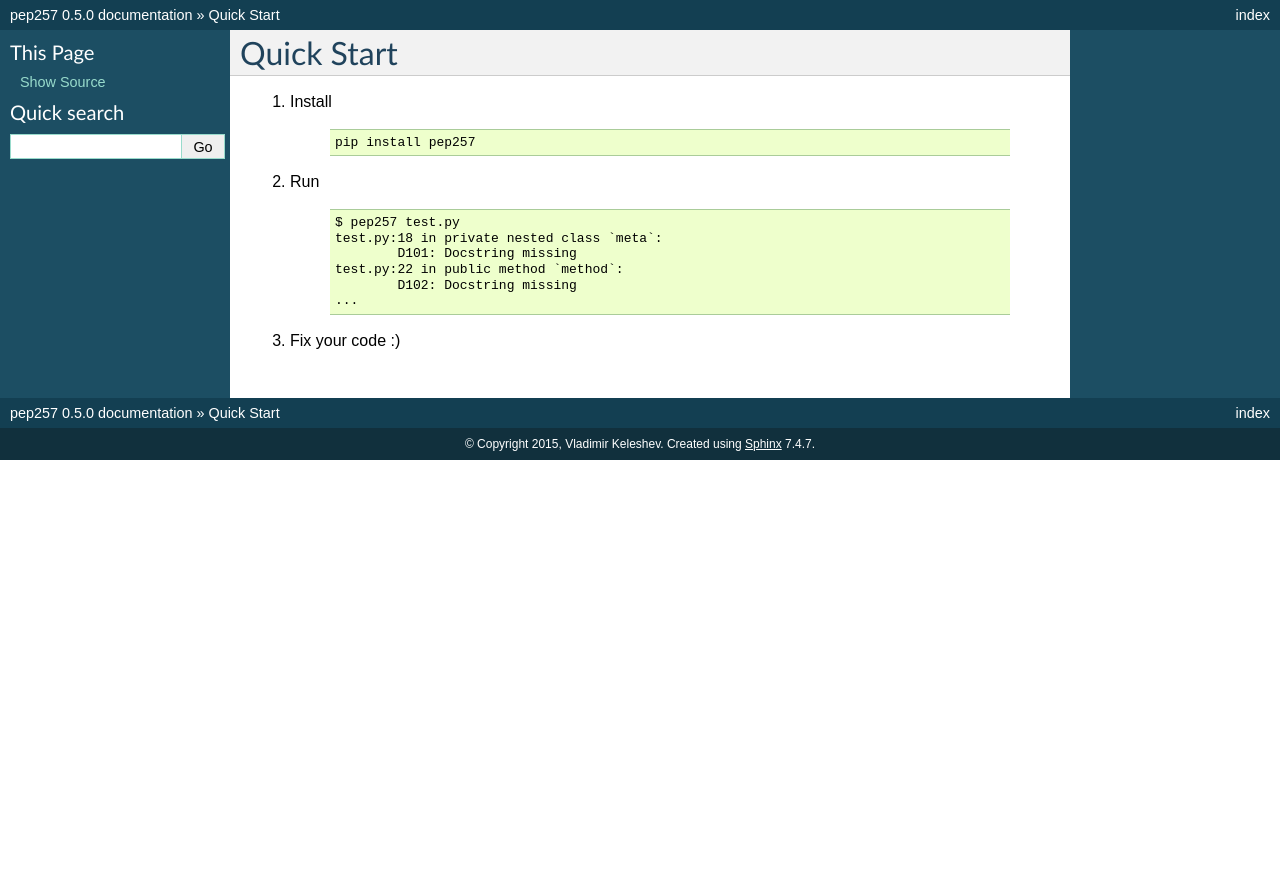
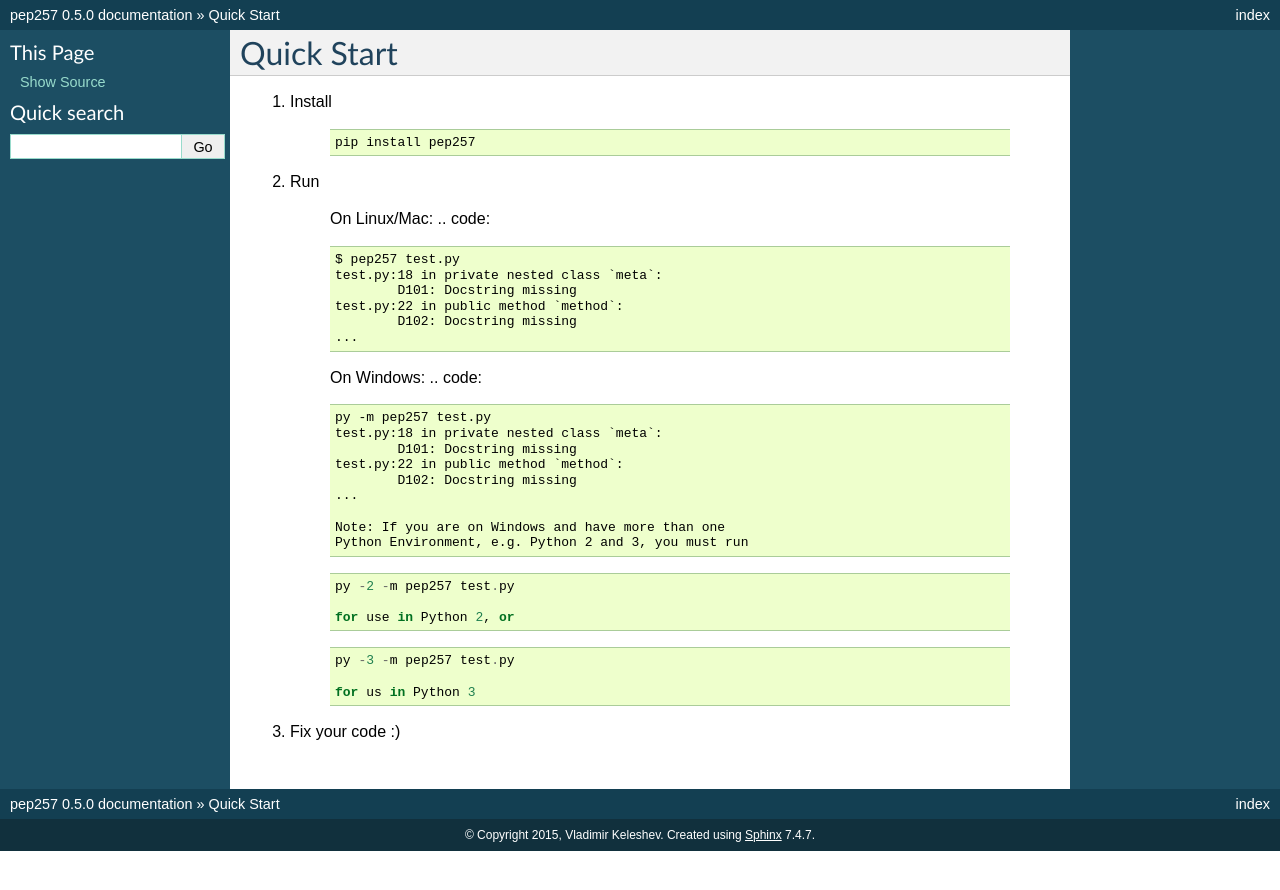
Before and after one commit to PyCQA/pydocstyle, a Sphinx documentation site: the page built from docs/quickstart.rst, in a window 1280 px wide. Shown: the top 890 px of the page. Built offline with Sphinx 7.4.7, drawn with Linux system fonts in a browser that asks for light colours.

Commit message:
Update quickstart.rst

```diff
--- a/docs/quickstart.rst
+++ b/docs/quickstart.rst
@@ -9,6 +9,7 @@
 
 2. Run
 
+    On Linux/Mac:
     .. code::
 
         $ pep257 test.py
@@ -18,4 +19,26 @@
                 D102: Docstring missing
         ...
 
+    On Windows:
+    .. code::
+
+        py -m pep257 test.py
+        test.py:18 in private nested class `meta`:
+                D101: Docstring missing
+        test.py:22 in public method `method`:
+                D102: Docstring missing
+        ...
+
+        Note: If you are on Windows and have more than one
+        Python Environment, e.g. Python 2 and 3, you must run
+    .. code::
+
+        py -2 -m pep257 test.py
+
+        for use in Python 2, or
+    .. code::
+
+        py -3 -m pep257 test.py
+
+        for us in Python 3
 3. Fix your code :)
```
